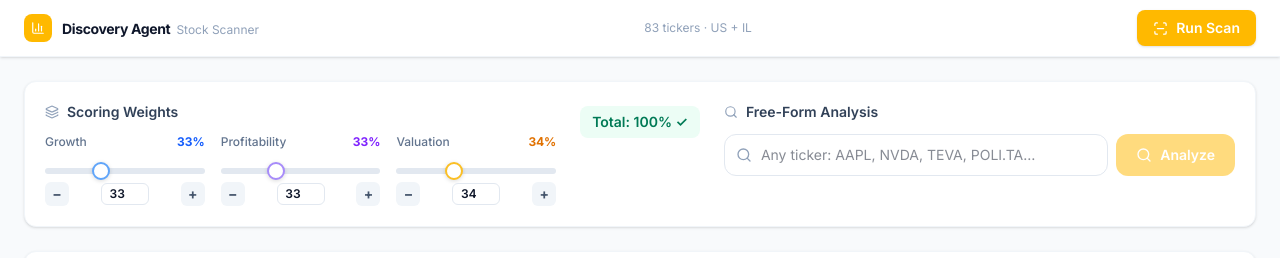
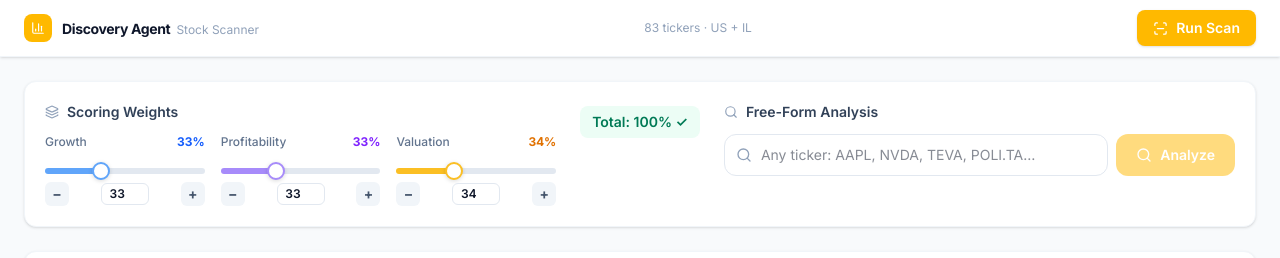
Before and after one commit to Amitos11/stockagent, a Next.js app: page / in a window 1280 px wide. Shown: the top 258 px of the page. Built offline with nearby package versions, Linux system fonts and the light colour scheme.

Commit message:
fix: slider unfilled track light gray instead of black

```diff
--- a/src/app/page.tsx
+++ b/src/app/page.tsx
@@ -586,7 +586,11 @@ function WeightSlider({
         type="range" min={0} max={100} value={value}
         onChange={(e) => onChange(Number(e.target.value))}
         className="w-full cursor-pointer mb-2"
-        style={{ color: trackColor, accentColor: trackColor }}
+        style={{
+          color: trackColor,
+          accentColor: trackColor,
+          background: `linear-gradient(to right, ${trackColor} 0%, ${trackColor} ${value}%, #e2e8f0 ${value}%, #e2e8f0 100%)`,
+        }}
         aria-label={`${label} weight`}
       />
       <div className="flex items-center justify-between gap-1">
```
